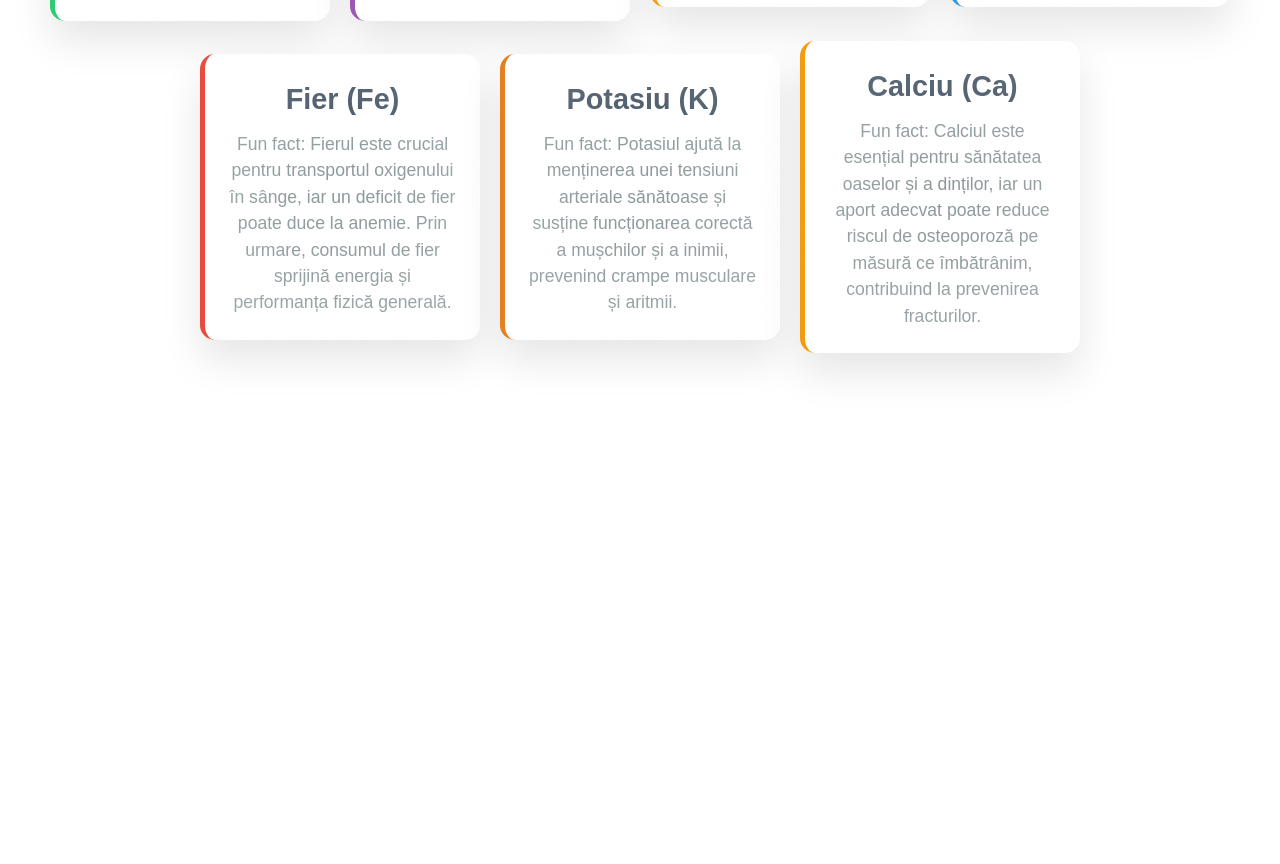
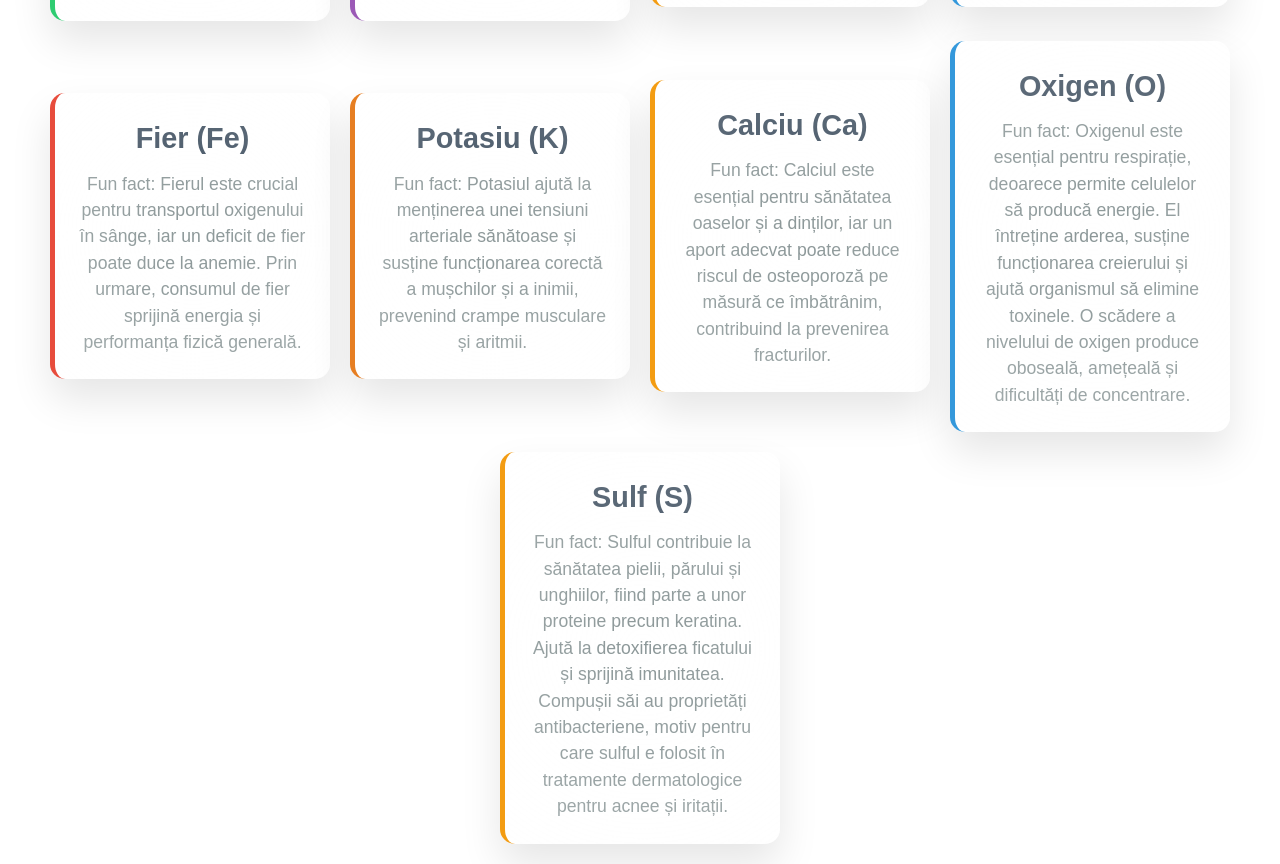
Before and after one commit to alex-msln/tabelul-periodic, a website: page DS.html in a window 1280 px wide. Shown: the part 913-1777 px from the top of the page. Before the commit the page ends 1266 px from the top, so only its background shows below. Drawn offline with nearby package versions, Linux system fonts and the light colour scheme.

Commit message:
Update DS.html

```diff
--- a/DS.html
+++ b/DS.html
@@ -76,6 +76,7 @@
             padding-top: 80px; /* Spațiu pentru navbar */
             flex-wrap: wrap;
             gap: 20px;
+            padding-bottom: 40px; /* Spațiu extra jos */
         }
 
         @keyframes fadeIn {
@@ -149,7 +150,6 @@
     </style>
 </head>
 <body>
-    <!-- Navbar -->
     <header class="navbar">
         <div class="navbar-container">
             <div class="nav-logo">Tabel Periodic</div>
@@ -161,7 +161,6 @@
         </div>
     </header>
 
-    <!-- Content Area -->
     <div class="content animate-reveal">
        <div class="element-card bg-purple animate-pulse-hover">
             <h2>Sodiu (Na)</h2>
@@ -169,13 +168,13 @@
                 Fun fact: Sodiul ajută la menținerea echilibrului apei și al sărurilor în organism și contribuie la transmiterea impulsurilor nervoase și la contracția mușchilor. De asemenea, el menține tensiunea arterială la un nivel normal, dar un exces de sodiu poate provoca hipertensiune.
             </p>
         </div>
- <div class="element-card bg-yellow animate-pulse-hover">
+        <div class="element-card bg-yellow animate-pulse-hover">
             <h2>Fosfor (P)</h2>
             <p>
                 Fun fact: Fosforul are un rol esențial în organism, fiind un component principal al oaselor și dinților, alături de calciu. El participă și la procesele de producere a energiei în celule (prin moleculele de ATP) și la formarea acizilor nucleici (ADN și ARN), necesari pentru creștere și regenerare.
             </p>
         </div>
- <div class="element-card bg-blue animate-pulse-hover">
+        <div class="element-card bg-blue animate-pulse-hover">
             <h2>Zinc (Zn)</h2>
             <p>
                 Fun fact: Zincul este esențial pentru menținerea unui sistem imunitar puternic. De fapt, o doză adecvată de zinc poate reduce durata răcelii și poate ajuta la recuperarea mai rapidă în cazul unor infecții.
@@ -237,6 +236,21 @@
                 Fun fact: Calciul este esențial pentru sănătatea oaselor și a dinților, iar un aport adecvat poate reduce riscul de osteoporoză pe măsură ce îmbătrânim, contribuind la prevenirea fracturilor.
             </p>
         </div>
+
+        <div class="element-card bg-blue animate-pulse-hover">
+            <h2>Oxigen (O)</h2>
+            <p>
+                Fun fact: Oxigenul este esențial pentru respirație, deoarece permite celulelor să producă energie. El întreține arderea, susține funcționarea creierului și ajută organismul să elimine toxinele. O scădere a nivelului de oxigen produce oboseală, amețeală și dificultăți de concentrare.
+            </p>
+        </div>
+
+        <div class="element-card bg-yellow animate-pulse-hover">
+            <h2>Sulf (S)</h2>
+            <p>
+                Fun fact: Sulful contribuie la sănătatea pielii, părului și unghiilor, fiind parte a unor proteine precum keratina. Ajută la detoxifierea ficatului și sprijină imunitatea. Compușii săi au proprietăți antibacteriene, motiv pentru care sulful e folosit în tratamente dermatologice pentru acnee și iritații.
+            </p>
+        </div>
+
     </div>
 </body>
 </html>
```
